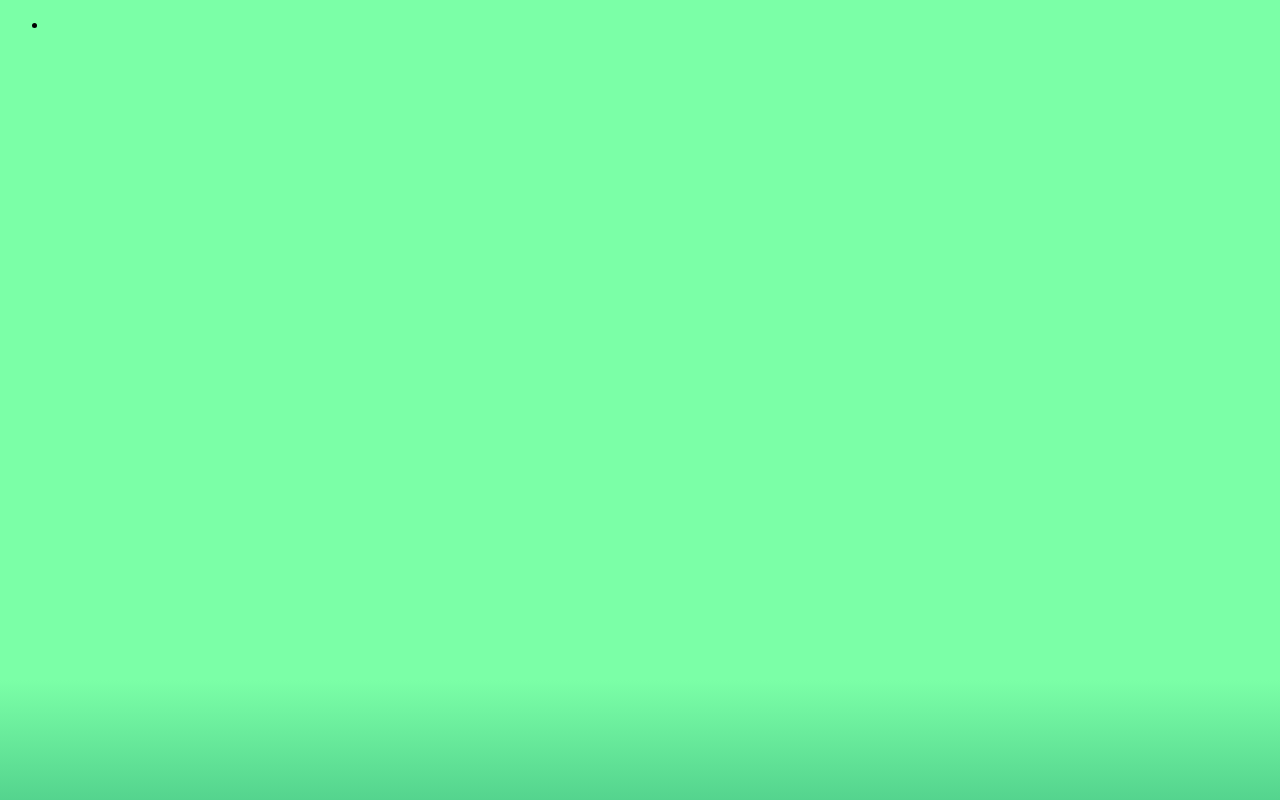
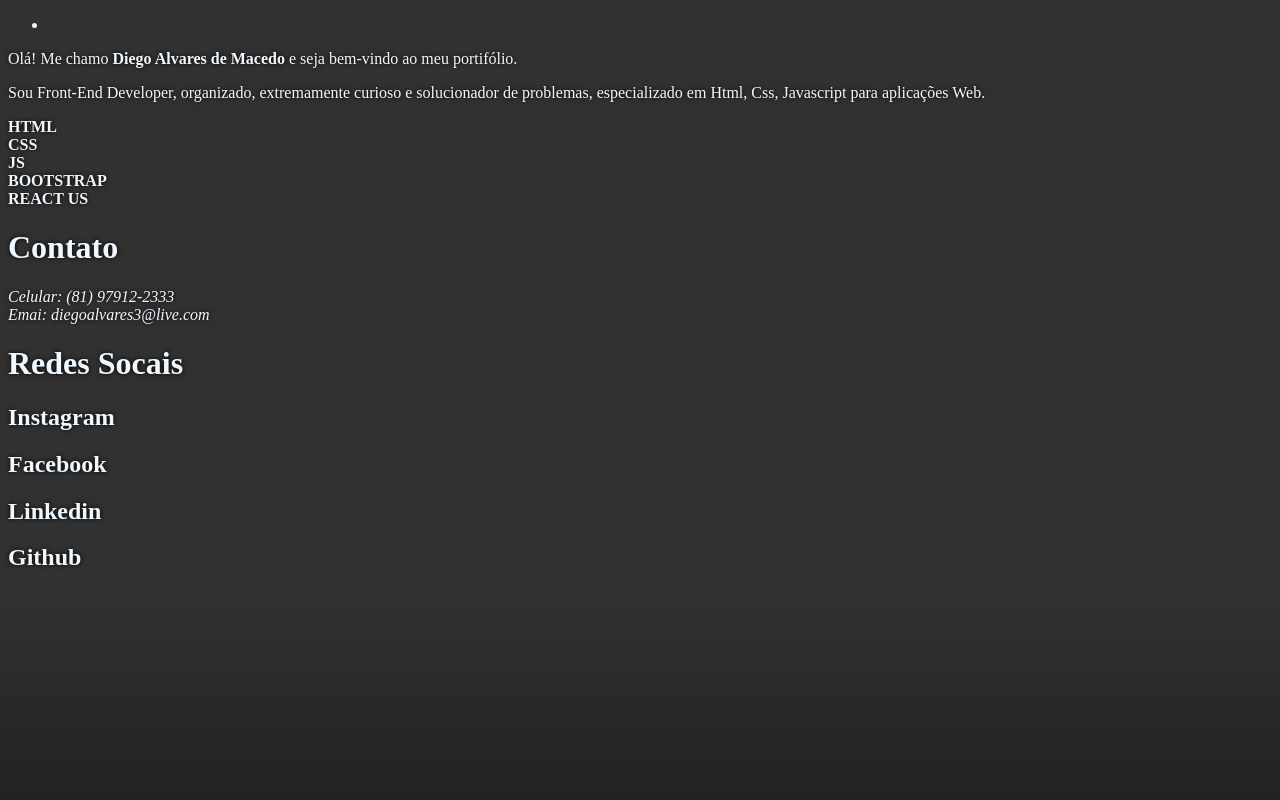
Before and after one commit to diegoalvares/portifolio, a plain HTML site: page index.html in a window 1280 px wide. Drawn offline with Linux system fonts and the light colour scheme.

Commit message:
inserindo elementos básicos na página.

```diff
--- a/CSS/reset.css
+++ b/CSS/reset.css
@@ -3,5 +3,7 @@
 }
 
 body{
-    background-image: linear-gradient(to bottom, rgb(123, 255, 167) 85%, rgb(84, 212, 142));
+    background-image: linear-gradient(to bottom, rgb(49, 49, 49) 75%, rgb(34, 34, 34));
+    color: aliceblue;
+    text-shadow: 0px 0px 5px rgb(0, 0, 0);
 }
--- a/index.html
+++ b/index.html
@@ -20,7 +20,7 @@
     <link rel="stylesheet" href="CSS/RESOLUCOES/1920x1080.css">
     <!-------------------------------------------------------->
 
-    <title>Conversor para Real</title>
+    <title>Diego Alvares de Macedo - Portifólio</title>
 </head>
 <body>
     <header>
@@ -32,11 +32,55 @@
     </header>
 
     <main>
+        <div id="container">
+            <picture>
 
+            </picture>
+
+            <p id="apresentacao">
+                Olá! Me chamo <strong>Diego Alvares de Macedo</strong> e seja bem-vindo ao meu portifólio.
+            </p>
+        </div>
+
+        <div id="sobre">
+            <p id="sobre_mim">
+                Sou Front-End Developer, organizado, extremamente curioso e solucionador de problemas, especializado em Html, Css, Javascript para aplicações Web.
+            </p>
+        </div>
+
+        <div id="container2">
+            <div>
+                <strong id="html">HTML</strong>
+            </div>
+            <div>
+                <strong id="css">CSS</strong>
+            </div>
+            <div>
+                <strong id="java">JS</strong>
+            </div>
+            <div>
+                <strong id="bootstrap">BOOTSTRAP</strong>
+            </div>
+            <div>
+                <strong id="react">REACT US</strong>
+            </div>
+        </div>
     </main>
 
     <footer>
+        <div>
+            <h1>Contato</h1>
+            <address>Celular: (81) 97912-2333 <br>
+                     Emai: diegoalvares3@live.com</address>
+        </div>
 
+        <div>
+            <h1>Redes Socais</h1>
+            <h2>Instagram</h2>
+            <h2>Facebook</h2>
+            <h2>Linkedin</h2>
+            <h2>Github</h2>
+        </div>
     </footer>
 </body>
 <script src="scripit.js"></script>
```
